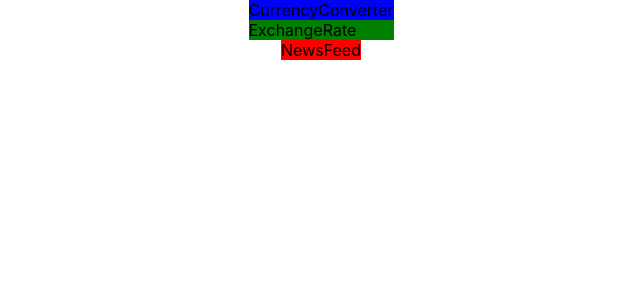
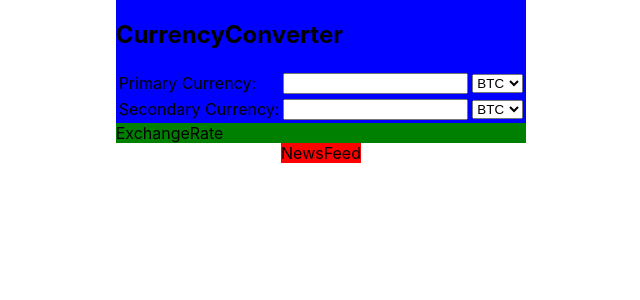
Before and after one commit to kpilszak/crypto-dashboard, a React (Create React App) app: page / in a window 1280 px wide. Shown: the top 300 px of the page, without its empty margins (319-959 px from the left). Built offline with nearby package versions, Linux system fonts and the light colour scheme.

Commit message:
Create currency select options

```diff
--- a/src/components/CurrencyConverter.js
+++ b/src/components/CurrencyConverter.js
@@ -1,9 +1,54 @@
 import ExchangeRate from "./ExchangeRate";
 
 const CurrencyConverter = () => {
+    const currencies = ['BTC', 'ETH', 'USD', 'XRP', 'LTC', 'ADA']
     return (
         <div className="currency-converter">
-            CurrencyConverter
+            <h2>CurrencyConverter</h2>
+            <div className="input-box">
+                <table>
+                    <tbody>
+                    <tr>
+                        <td>Primary Currency:</td>
+                        <td>
+                            <input
+                                type="number"
+                                name="currency-amount-1"
+                                value={""}
+                            />
+                        </td>
+                        <td>
+                            <select
+                                name="currency-option-1"
+                                value={""}
+                                className="currency-options"
+                            >
+                                {currencies.map( (currency, _index) => (<option key={_index}>{currency}</option>))}
+                            </select>
+                        </td>
+                    </tr>
+                    <tr>
+                        <td>Secondary Currency:</td>
+                        <td>
+                            <input
+                                type="number"
+                                name="currency-amount-2"
+                                value={""}
+                            />
+                        </td>
+                        <td>
+                            <select
+                                name="currency-option-2"
+                                value={""}
+                                className="currency-options"
+                            >
+                                {currencies.map( (currency, _index) => (<option key={_index}>{currency}</option>))}
+                            </select>
+                        </td>
+                    </tr>
+                    </tbody>
+                </table>
+            </div>
             <ExchangeRate/>
         </div>
     )
```
